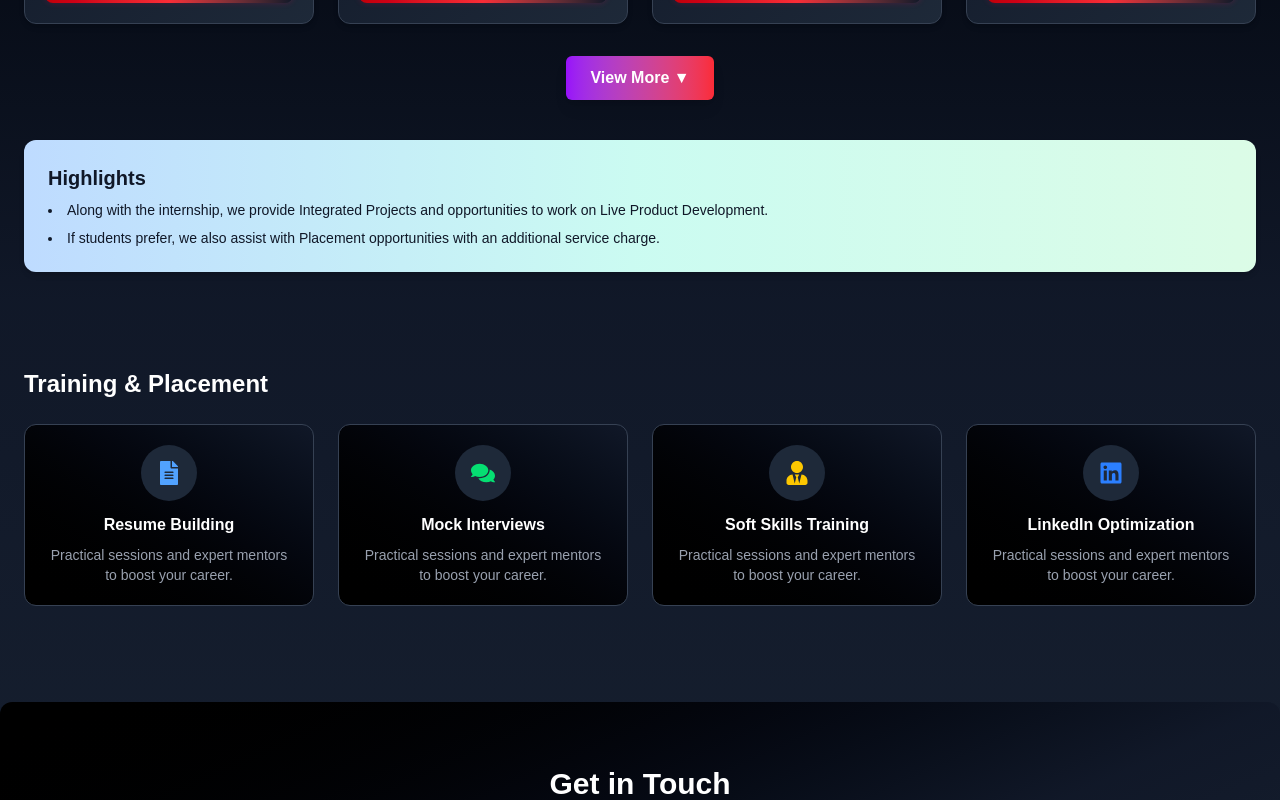
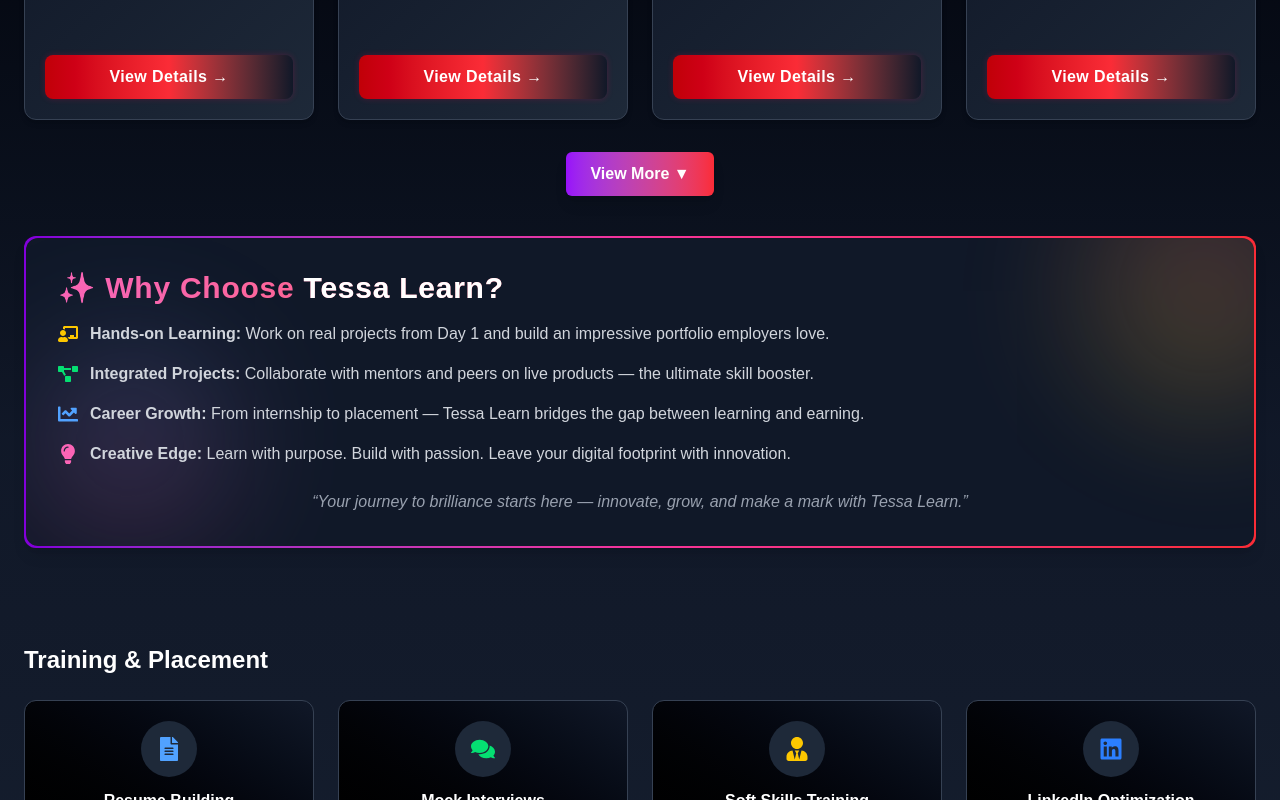
Before and after one commit to roshandsc/FLIM_INDUSTRY_HERO_SECTION, a Next.js app in the folder Intership_Platform/tessa-cloud/: page / in a window 1280 px wide. Shown: the part 980-1780 px from the top of the page. Built offline with nearby package versions, Linux system fonts and the light colour scheme.

Commit message:
Add mobile responsiveness to page.jsx

```diff
--- a/Intership_Platform/tessa-cloud/src/app/page.jsx
+++ b/Intership_Platform/tessa-cloud/src/app/page.jsx
@@ -1,4 +1,6 @@
 "use client";
+import { Rubik } from "next/font/google";
+const rubik = Rubik({ subsets: ["latin"], weight: ["400", "500", "700"] });
 // Suppress specific React hydration warning in development (e.g., Grammarly extension)
 if (process.env.NODE_ENV === "development") {
   const originalConsoleError = console.error;
@@ -15,8 +17,15 @@
   };
 }
 import React from "react";
+import Head from "next/head";
 import { motion, AnimatePresence } from "framer-motion";
 import { FaFileAlt, FaComments, FaUserTie, FaLinkedin } from "react-icons/fa";
+import {
+  FaChalkboardTeacher,
+  FaProjectDiagram,
+  FaChartLine,
+  FaLightbulb,
+} from "react-icons/fa";
 import { FaFacebookF, FaInstagram, FaLinkedinIn } from "react-icons/fa";
 import * as FaIcons from "react-icons/fa";
 
@@ -183,6 +192,10 @@
     : rows[0].concat(rows[1].slice(0, Math.max(0, 4 - rows[0].length)));
 
   return (
+    <>
+      <Head>
+        <title>Tessa Learn</title>
+      </Head>
       <div className="min-h-screen text-white bg-gradient-to-b from-black via-gray-900 to-gray-800 font-inter">
         {/* Header */}
         <header className="fixed top-0 left-0 right-0 z-50 backdrop-blur-sm bg-black/50">
@@ -194,7 +207,9 @@
                   alt="Tessa Cloud Logo"
                   className="w-12 h-12 md:w-14 md:h-14 object-contain"
                 />
-              <span className="text-lg font-semibold text-white ml-2">
+                <span
+                  className={`text-lg font-semibold text-white ml-2 ${rubik.className}`}
+                >
                   Tessa Learn
                 </span>
               </div>
@@ -498,7 +513,14 @@
             className="max-w-7xl mx-auto px-6 py-12"
             ref={popularCategoriesRef}
           >
-          <h2 className="text-2xl font-semibold mb-6">Popular Categories</h2>
+            <h2 className="text-3xl md:text-4xl font-extrabold mb-6 bg-gradient-to-r from-red-400 via-pink-400 to-yellow-400 bg-clip-text text-transparent tracking-wide text-center">
+              Unlock Your Future | Explore Opportunities That Shape You
+            </h2>
+            <p className="text-center text-gray-400 mb-10 max-w-2xl mx-auto">
+              Every great career begins with a single step. Discover internships
+              designed to fuel your curiosity, challenge your creativity, and
+              launch your professional journey.
+            </p>
             <div className="grid grid-cols-1 sm:grid-cols-2 lg:grid-cols-4 gap-6 auto-rows-fr">
               {displayedInternships.map((it) => {
                 const IconComponent = FaIcons[it.iconName];
@@ -574,19 +596,99 @@
                 {showAll ? "View Less ▲" : "View More ▼"}
               </button>
             </div>
-          <div className="mt-10 bg-gradient-to-r from-blue-200 via-teal-100 to-green-100 p-6 rounded-xl text-gray-900 shadow-md">
-            <h3 className="text-xl font-semibold mb-2">Highlights</h3>
-            <ul className="list-disc list-inside space-y-2 text-sm">
-              <li>
-                Along with the internship, we provide Integrated Projects and
-                opportunities to work on Live Product Development.
-              </li>
-              <li>
-                If students prefer, we also assist with Placement opportunities
-                with an additional service charge.
-              </li>
+            <motion.div
+              initial={{ opacity: 0, y: 30 }}
+              whileInView={{ opacity: 1, y: 0 }}
+              transition={{ duration: 0.8, ease: "easeOut" }}
+              className="mt-10 bg-gradient-to-r from-purple-700 via-pink-500 to-red-500 p-[2px] rounded-xl shadow-lg"
+            >
+              <div className="bg-gray-900 p-8 rounded-xl text-white relative overflow-hidden">
+                <motion.h3
+                  initial={{ opacity: 0 }}
+                  whileInView={{ opacity: 1 }}
+                  transition={{ delay: 0.2, duration: 0.8 }}
+                  className="text-3xl font-extrabold mb-4 bg-gradient-to-r from-pink-400 via-red-400 to-yellow-400 bg-clip-text text-transparent tracking-wide"
+                >
+                  ✨ Why Choose <span className="text-white">Tessa Learn?</span>
+                </motion.h3>
+
+                <ul className="space-y-4 text-gray-300 text-sm md:text-base relative z-10">
+                  <motion.li
+                    whileHover={{ scale: 1.05, color: "#ffffff" }}
+                    className="flex items-center gap-3"
+                  >
+                    <FaChalkboardTeacher className="text-yellow-400 text-xl" />
+                    <span>
+                      <strong>Hands-on Learning:</strong> Work on real projects
+                      from Day 1 and build an impressive portfolio employers
+                      love.
+                    </span>
+                  </motion.li>
+                  <motion.li
+                    whileHover={{ scale: 1.05, color: "#ffffff" }}
+                    className="flex items-center gap-3"
+                  >
+                    <FaProjectDiagram className="text-green-400 text-xl" />
+                    <span>
+                      <strong>Integrated Projects:</strong> Collaborate with
+                      mentors and peers on live products — the ultimate skill
+                      booster.
+                    </span>
+                  </motion.li>
+                  <motion.li
+                    whileHover={{ scale: 1.05, color: "#ffffff" }}
+                    className="flex items-center gap-3"
+                  >
+                    <FaChartLine className="text-blue-400 text-xl" />
+                    <span>
+                      <strong>Career Growth:</strong> From internship to
+                      placement — Tessa Learn bridges the gap between learning
+                      and earning.
+                    </span>
+                  </motion.li>
+                  <motion.li
+                    whileHover={{ scale: 1.05, color: "#ffffff" }}
+                    className="flex items-center gap-3"
+                  >
+                    <FaLightbulb className="text-pink-400 text-xl" />
+                    <span>
+                      <strong>Creative Edge:</strong> Learn with purpose. Build
+                      with passion. Leave your digital footprint with
+                      innovation.
+                    </span>
+                  </motion.li>
                 </ul>
+
+                <motion.div
+                  initial={{ opacity: 0 }}
+                  whileInView={{ opacity: 1 }}
+                  transition={{ delay: 0.5, duration: 1 }}
+                  className="mt-6 text-center text-sm md:text-base italic text-gray-400"
+                >
+                  “Your journey to brilliance starts here — innovate, grow, and
+                  make a mark with Tessa Learn.”
+                </motion.div>
+
+                <motion.div
+                  animate={{ rotate: [0, 360] }}
+                  transition={{
+                    repeat: Infinity,
+                    duration: 20,
+                    ease: "linear",
+                  }}
+                  className="absolute -top-20 -right-20 w-64 h-64 bg-gradient-to-r from-red-400 to-yellow-300 opacity-20 rounded-full blur-3xl"
+                />
+                <motion.div
+                  animate={{ rotate: [360, 0] }}
+                  transition={{
+                    repeat: Infinity,
+                    duration: 25,
+                    ease: "linear",
+                  }}
+                  className="absolute bottom-0 left-0 w-52 h-52 bg-gradient-to-r from-pink-500 to-blue-400 opacity-20 rounded-full blur-3xl"
+                />
               </div>
+            </motion.div>
           </section>
 
           {selectedInternship && (
@@ -629,14 +731,18 @@
                           Reviewed C++ basics, variables, data types, control
                           structures
                         </li>
-                      <li>Implemented arrays, strings, structures, pointers</li>
+                        <li>
+                          Implemented arrays, strings, structures, pointers
+                        </li>
                         <li>Solved searching and sorting problems</li>
                       </ul>
                       <p>
                         <strong>Linked Lists, Stacks, and Queues:</strong>
                       </p>
                       <ul className="list-disc list-inside ml-4">
-                      <li>Implemented singly, doubly, circular linked lists</li>
+                        <li>
+                          Implemented singly, doubly, circular linked lists
+                        </li>
                         <li>
                           Built stacks and queues using array and linked lists
                         </li>
@@ -659,7 +765,9 @@
                         <strong>Graphs & Final Project:</strong>
                       </p>
                       <ul className="list-disc list-inside ml-4">
-                      <li>Graph implementation using adjacency list/matrix</li>
+                        <li>
+                          Graph implementation using adjacency list/matrix
+                        </li>
                         <li>
                           Traversal: BFS, DFS; Algorithms: Dijkstra, Topological
                           Sorting, Cycle Detection
@@ -693,11 +801,12 @@
                         Vue
                       </p>
                       <p>
-                      <strong>Backend:</strong> Node.js, Express, Django, Flask
+                        <strong>Backend:</strong> Node.js, Express, Django,
+                        Flask
                       </p>
                       <p>
-                      <strong>Project Ideas:</strong> Build a portfolio website,
-                      to-do app, or blog CMS
+                        <strong>Project Ideas:</strong> Build a portfolio
+                        website, to-do app, or blog CMS
                       </p>
                     </div>
                   )}
@@ -724,12 +833,12 @@
                         <strong>Mode:</strong> Hybrid
                       </p>
                       <p>
-                      <strong>Tools:</strong> Python, Scikit-learn, TensorFlow,
-                      OpenCV
+                        <strong>Tools:</strong> Python, Scikit-learn,
+                        TensorFlow, OpenCV
                       </p>
                       <p>
-                      <strong>Project Ideas:</strong> Image classifier, Chatbot,
-                      Sentiment analysis
+                        <strong>Project Ideas:</strong> Image classifier,
+                        Chatbot, Sentiment analysis
                       </p>
                     </div>
                   )}
@@ -760,8 +869,8 @@
                         Ethical Hacking (Kali Linux), Web vulnerabilities
                       </p>
                       <p>
-                      <strong>Project Ideas:</strong> Basic penetration testing
-                      on a test website, password strength checker
+                        <strong>Project Ideas:</strong> Basic penetration
+                        testing on a test website, password strength checker
                       </p>
                     </div>
                   )}
@@ -776,8 +885,8 @@
                         (Tkinter/PyQt), Electron.js
                       </p>
                       <p>
-                      <strong>Project Ideas:</strong> Calculator, Notepad, File
-                      Organizer
+                        <strong>Project Ideas:</strong> Calculator, Notepad,
+                        File Organizer
                       </p>
                     </div>
                   )}
@@ -808,8 +917,8 @@
                         Google Cloud
                       </p>
                       <p>
-                      <strong>Project Ideas:</strong> Dockerize a small app, set
-                      up CI with GitHub Actions
+                        <strong>Project Ideas:</strong> Dockerize a small app,
+                        set up CI with GitHub Actions
                       </p>
                     </div>
                   )}
@@ -827,12 +936,13 @@
                         requests
                       </p>
                       <p>
-                      <strong>Project Idea:</strong> Contribute documentation or
-                      code to beginner-friendly repositories
+                        <strong>Project Idea:</strong> Contribute documentation
+                        or code to beginner-friendly repositories
                       </p>
                     </div>
                   )}
-                {selectedInternship.title === "Game Development (Beginner)" && (
+                  {selectedInternship.title ===
+                    "Game Development (Beginner)" && (
                     <div className="text-gray-300 space-y-4 text-sm">
                       <p>
                         <strong>Duration:</strong> 4-12 weeks |{" "}
@@ -842,8 +952,8 @@
                         <strong>Tools:</strong> Unity (C#), Godot, Pygame
                       </p>
                       <p>
-                      <strong>Project Ideas:</strong> Simple 2D games like Pong,
-                      Breakout, or Platformer
+                        <strong>Project Ideas:</strong> Simple 2D games like
+                        Pong, Breakout, or Platformer
                       </p>
                     </div>
                   )}
@@ -859,11 +969,12 @@
                         Vue
                       </p>
                       <p>
-                      <strong>Backend:</strong> Node.js, Express, Django, Flask
+                        <strong>Backend:</strong> Node.js, Express, Django,
+                        Flask
                       </p>
                       <p>
-                      <strong>Project Ideas:</strong> Build a full-stack project
-                      (Portfolio, Blog, To-do app)
+                        <strong>Project Ideas:</strong> Build a full-stack
+                        project (Portfolio, Blog, To-do app)
                       </p>
                     </div>
                   )}
@@ -887,7 +998,9 @@
 
           {/* Training & Placement */}
           <section className="max-w-7xl mx-auto px-6 py-12">
-          <h2 className="text-2xl font-semibold mb-6">Training & Placement</h2>
+            <h2 className="text-2xl font-semibold mb-6">
+              Training & Placement
+            </h2>
             <div className="grid grid-cols-1 sm:grid-cols-2 lg:grid-cols-4 gap-6">
               {trainings.map((t) => (
                 <HydrationSafe key={t.title}>
@@ -900,7 +1013,8 @@
                     </div>
                     <div className="font-semibold">{t.title}</div>
                     <p className="text-sm text-gray-400 mt-2">
-                    Practical sessions and expert mentors to boost your career.
+                      Practical sessions and expert mentors to boost your
+                      career.
                     </p>
                   </motion.div>
                 </HydrationSafe>
@@ -917,7 +1031,9 @@
           </p>
           <div className="grid grid-cols-1 md:grid-cols-2 gap-10">
             <div>
-            <h3 className="text-lg font-semibold mb-2 text-red-400">Address</h3>
+              <h3 className="text-lg font-semibold mb-2 text-red-400">
+                Address
+              </h3>
               <p className="text-gray-300">
                 #136, 4th Cross, BMV Mayanna Layout, Nagasandra Post, Bengaluru
               </p>
@@ -1036,5 +1152,6 @@
           </div>
         </footer>
       </div>
+    </>
   );
 }
```
Lines whose indentation alone changed are shown as unchanged.
